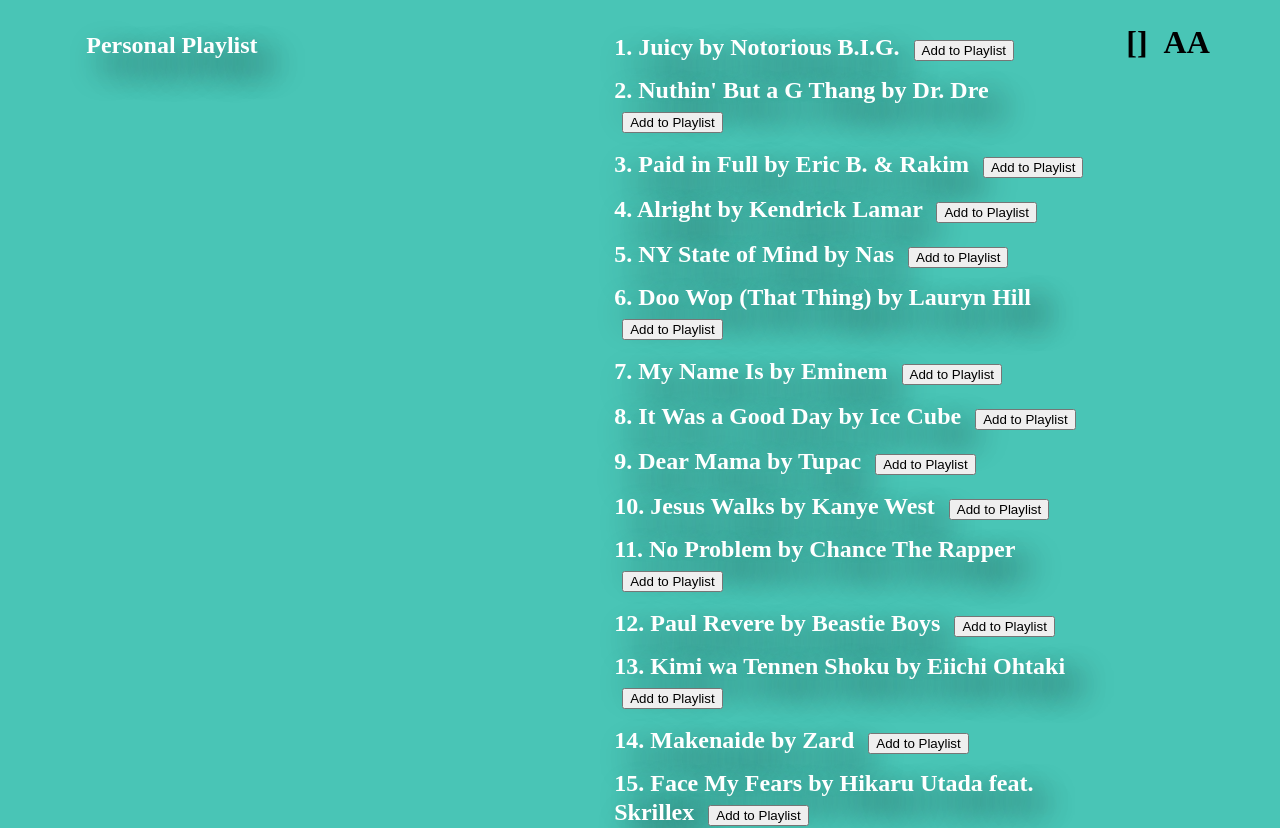
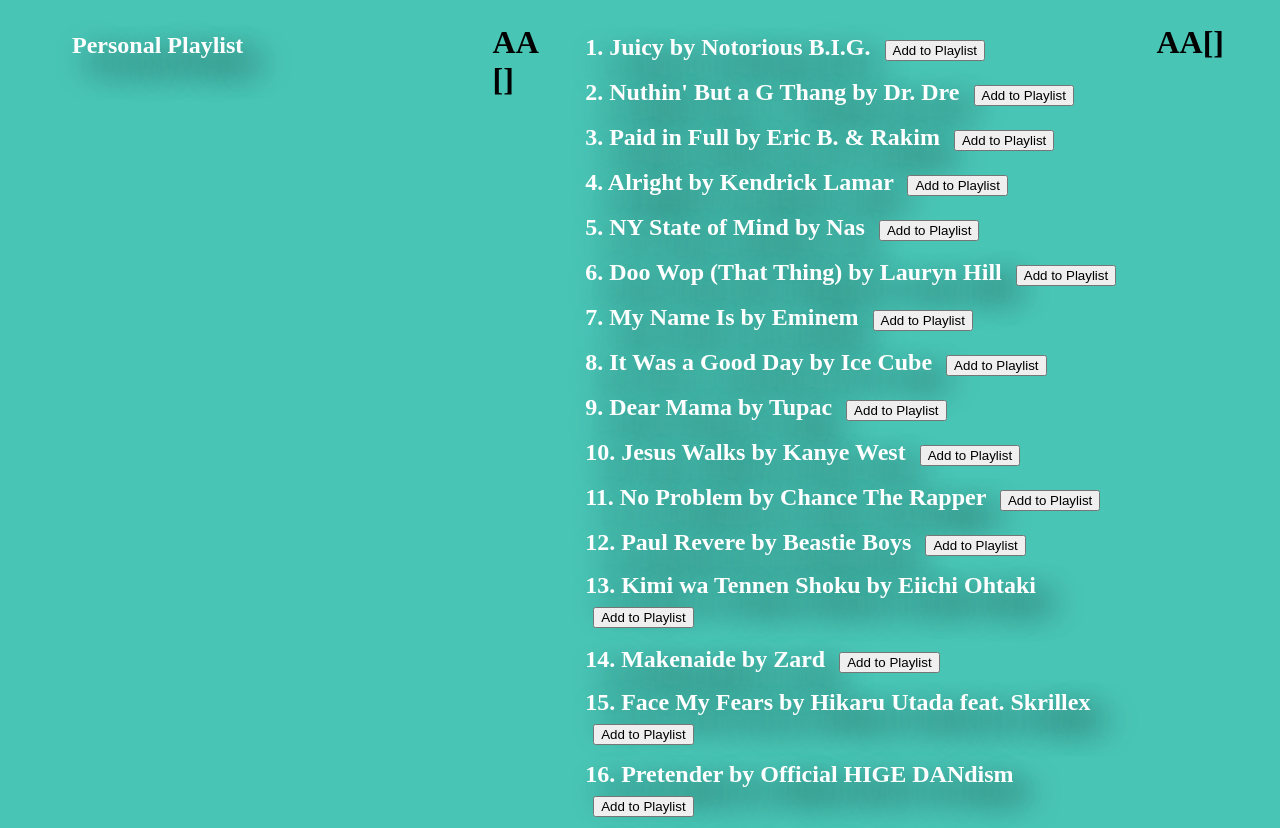
Before and after one commit to staten-island-tech/vue-reactivity-Vital24, a Vue app in the folder vue/: page / in a window 1280 px wide. Shown: the top 828 px of the page. Built offline with nearby package versions, Linux system fonts and the light colour scheme.

Commit message:
HUGE PROGRESS

```diff
--- a/vue/src/App.vue
+++ b/vue/src/App.vue
@@ -1,14 +1,15 @@
 <template>
   <PlayList
-    @Removes="RemovedMusicData"
+    @removes="RemovedMusicData"
     v-bind:AddedMusic="ListofAdded"
   ></PlayList>
   <MusicList
     @toParent="MusicDataFromChild"
     v-bind:Musics="ListofMusic"
+    v-bind:Lists="ListofAdded"
   ></MusicList>
-  <h1>{{ ListofAdded }}</h1>
-  <h1>AA{{ RemoveRecieved }}</h1>
+  <!-- <h1>{{ ListofAdded }}</h1> -->
+  <h1>AA{{ ListofAdded }}</h1>
 </template>
 
 <script>
@@ -455,14 +456,10 @@
         },
       ],
       ListofAdded: [],
-      ListofRemoved: "",
+      NewList: [],
     };
   },
-  props: {
-    Rere: {
-      type: Array,
-    },
-  },
+
   components: {
     MusicList,
     PlayList,
@@ -472,16 +469,17 @@
     Removed: {
       type: Array,
     },
+    Rere: {
+      type: Array,
+    },
   },
 
   methods: {
     RemovedMusicData(RemoveRecieved) {
-      // Log Data From Child Component
-      // this.ListofAdded = RemoveRecieved;
-      this.ListofRemoved = RemoveRecieved;
-      console.log(this.ListofRemoved);
-      let NewList = this.ListofAdded.filter((item) => item !== RemoveRecieved);
-      console.log(NewList);
+      this.ListofAdded = this.ListofAdded.filter(
+        (item) => item !== RemoveRecieved
+      );
+      console.log(this.ListofAdded);
     },
 
     MusicDataFromChild(DataRecieved) {
--- a/vue/src/components/MusicList.vue
+++ b/vue/src/components/MusicList.vue
@@ -1,4 +1,5 @@
 <template>
+  <h1>AA {{ Lists }}</h1>
   <section>
     <div
       :class="[Music]"
@@ -29,13 +30,15 @@
     PlayList,
   },
   props: {
+    Lists: {
+      type: Array,
+    },
     Musics: {
       type: Array,
     },
   },
   data() {
     return {
-      Lists: [],
       By: "by",
     };
   },
@@ -43,8 +46,6 @@
   methods: {
     Consoling: function () {
       if (this.Lists.includes(event.target.className)) {
-        this.Lists.push(event.target.className);
-        console.log(event.target.className);
       } else {
         this.Lists.push(event.target.className);
       }
--- a/vue/src/components/PlayList.vue
+++ b/vue/src/components/PlayList.vue
@@ -29,7 +29,7 @@
       console.log(event.target.className);
       let Removed = event.target.className;
       event.target.parentElement.remove();
-      this.$emit("Removes", Removed);
+      this.$emit("removes", Removed);
     },
   },
 };
```
